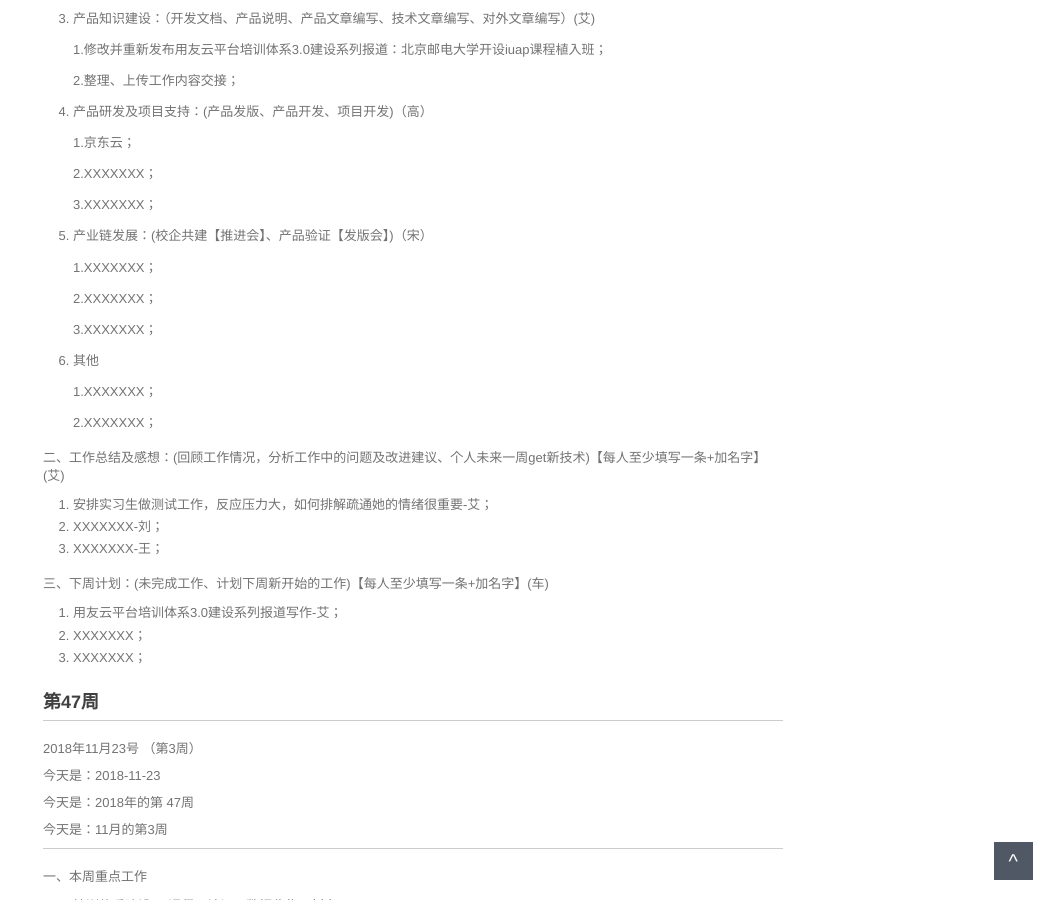
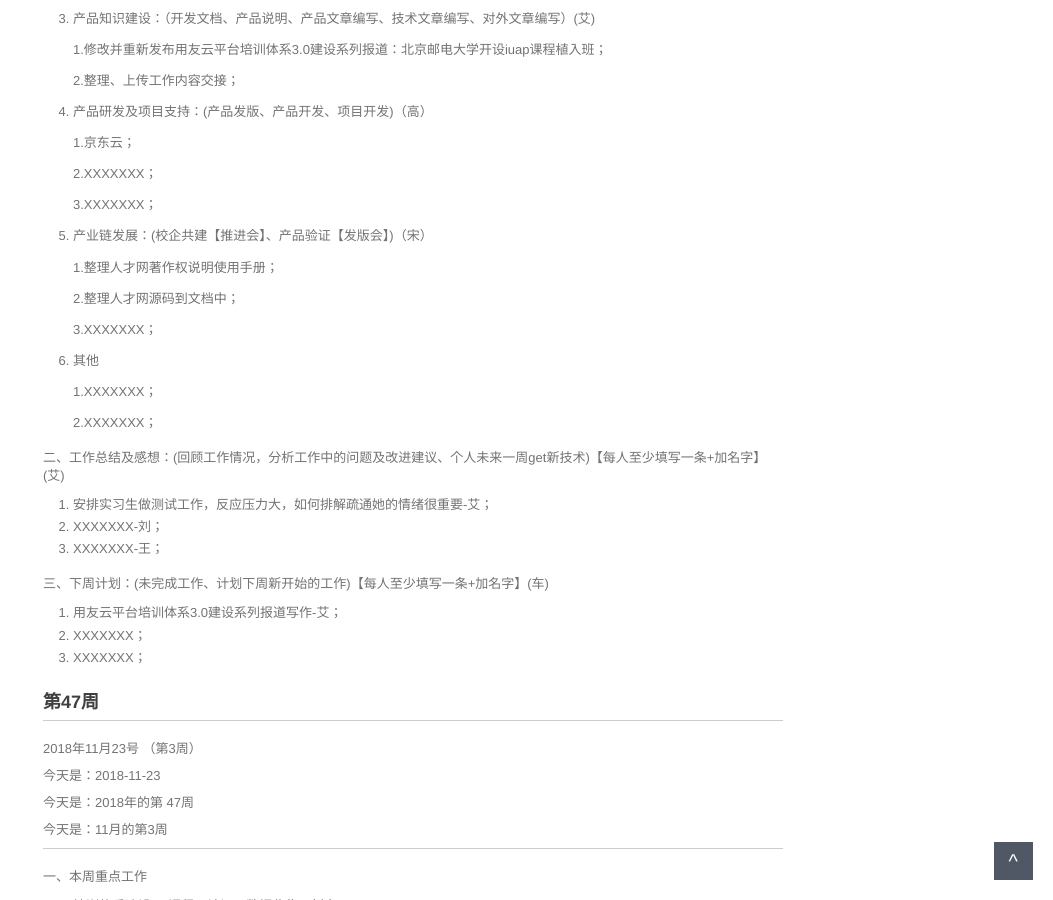
Before and after one commit to walllFlower/blog, a Jekyll site: the page built from _posts/2018-07-17-day_report_cxz.md, in a window 1280 px wide and 900 px high, scrolled down 777 px. Shown: the whole window, without its empty margins (227-1280 px from the left). Built offline with Jekyll 4.4.1, drawn with Linux system fonts in a browser that asks for light colours; comment, search, counter and statistics services are not loaded.

Commit message:
Update 2018-07-17-day_report_cxz.md

```diff
--- a/_posts/2018-07-17-day_report_cxz.md
+++ b/_posts/2018-07-17-day_report_cxz.md
@@ -56,9 +56,9 @@ categories: 技术运营工作周报
 
 5. 产业链发展：(校企共建【推进会】、产品验证【发版会】)（宋）
 
-    1.XXXXXXX；
-
-    2.XXXXXXX；
+    1.整理人才网著作权说明使用手册；
+
+    2.整理人才网源码到文档中；
 
     3.XXXXXXX；
 
```
